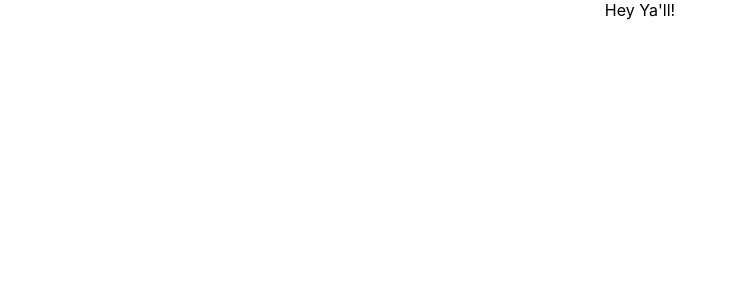
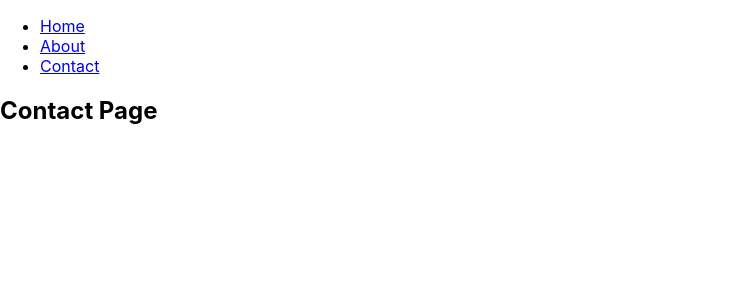
Before and after one commit to karlalockhart/coffee-app, a React (Create React App) app: page /contact in a window 1280 px wide. Shown: the top 300 px of the page, without its empty margins (0-736 px from the left). Built offline with nearby package versions, Linux system fonts and the light colour scheme.

Commit message:
updated component files

```diff
--- a/package.json
+++ b/package.json
@@ -8,6 +8,7 @@
     "@testing-library/user-event": "^13.5.0",
     "react": "^18.2.0",
     "react-dom": "^18.2.0",
+    "react-router-dom": "^6.21.1",
     "react-scripts": "5.0.1",
     "web-vitals": "^2.1.4"
   },
--- a/src/App.js
+++ b/src/App.js
@@ -1,6 +1,59 @@
+// App.js
+import React from 'react';
+import { BrowserRouter as Router, Routes, Route, Link } from 'react-router-dom';
+import Header from './components/Header';
+import Home from './components/Home';
+import About from './components/About';
+import Contact from './components/Contact';
+import Footer from './components/Footer';
+
+
 import logo from './logo.svg';
 import './App.css';
 
+const App = () => {
+  return (
+    <Router>
+      <nav>
+        <ul>
+          <li>
+            <Link to="/">Home</Link>
+          </li>
+          <li>
+            <Link to="/about">About</Link>
+          </li>
+          <li>
+            <Link to="/contact">Contact</Link>
+          </li>
+        </ul>
+      </nav>
+
+      <Routes>
+        <Route path="/" element={<Home />} />
+        <Route path="/about" element={<About />} />
+        <Route path="/contact" element={<Contact />} />
+      </Routes>
+    </Router>
+  );
+};
+
+/*
+const App = () => {
+  return (
+    <Router>
+      <Header />
+      <Routes>
+        <Route path="/" element={<Home />} />
+        <Route path="/about" element={<About />} />
+        <Route path="/contact" element={<Contact />} />
+      </Routes>
+      <Footer />
+    </Router>
+  );
+};
+*/
+
+/*
 function App() {
   return (
     <div className="App">
@@ -8,5 +61,5 @@ function App() {
     </div>
   );
 }
-
+*/
 export default App;
--- /dev/null
+++ b/src/components/About.js
@@ -0,0 +1,13 @@
+// About.js
+import React from 'react';
+
+const About = () => {
+  return (
+    <div>
+      <h2>About Page</h2>
+      {/* About page content */}
+    </div>
+  );
+};
+
+export default About;
--- /dev/null
+++ b/src/components/Contact.js
@@ -0,0 +1,13 @@
+// Contact.js
+import React from 'react';
+
+const Contact = () => {
+  return (
+    <div>
+      <h2>Contact Page</h2>
+      {/* Contact page content */}
+    </div>
+  );
+};
+
+export default Contact;
--- /dev/null
+++ b/src/components/Footer.js
@@ -0,0 +1,12 @@
+// Footer.js
+import React from 'react';
+
+const Footer = () => {
+  return (
+    <footer>
+      {/* Footer content */}
+    </footer>
+  );
+};
+
+export default Footer;
--- /dev/null
+++ b/src/components/Header.js
@@ -0,0 +1,14 @@
+// Header.js
+import React from 'react';
+
+const Header = () => {
+  return (
+    <header>
+      <nav>
+        {/* Navigation links */}
+      </nav>
+    </header>
+  );
+};
+
+export default Header;
--- /dev/null
+++ b/src/components/Home.js
@@ -0,0 +1,13 @@
+// Home.js
+import React from 'react';
+
+const Home = () => {
+  return (
+    <div>
+      <h2>Home Page</h2>
+      {/* Home page content */}
+    </div>
+  );
+};
+
+export default Home;
```
Also changed, not shown: 1 other file (tests, documents, lock files or other folders).
